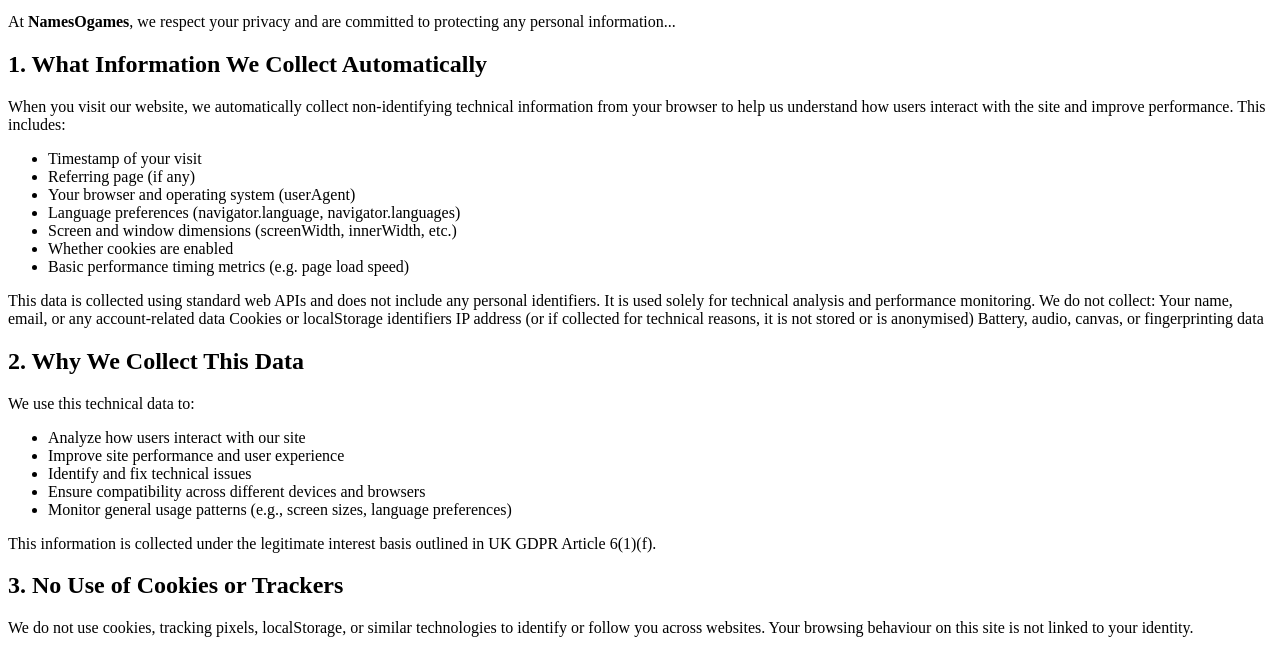
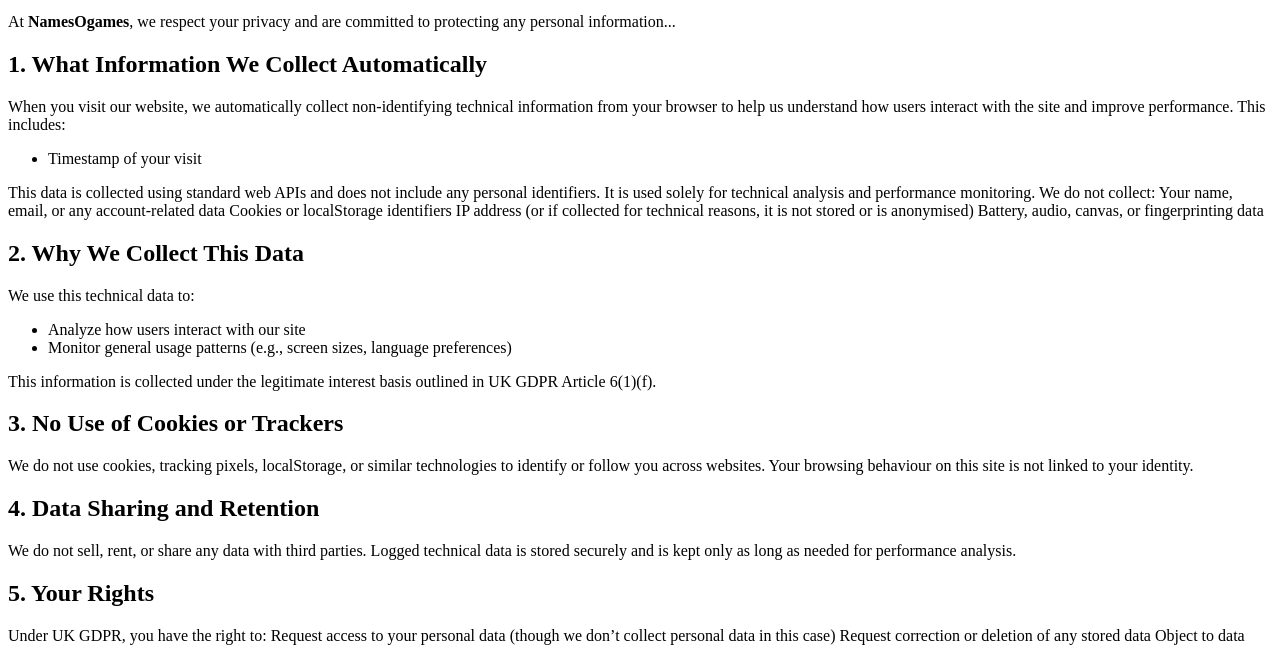
Before and after one commit to GrimmyPigeon/namesogames, a plain HTML site: page privacy.html in a window 1280 px wide. Shown: the part 101-747 px from the top of the page. Drawn offline with Linux system fonts and the light colour scheme.

Commit message:
changed what info I get from users

```diff
--- a/privacy.html
+++ b/privacy.html
@@ -17,12 +17,6 @@
     This includes:
     <ul>
       <li>Timestamp of your visit</li>
-      <li>Referring page (if any)</li>
-      <li>Your browser and operating system (userAgent)</li>
-      <li>Language preferences (navigator.language, navigator.languages)</li>
-      <li>Screen and window dimensions (screenWidth, innerWidth, etc.)</li>
-      <li>Whether cookies are enabled</li>
-      <li>Basic performance timing metrics (e.g. page load speed)</li>
     </ul>
     This data is collected using standard web APIs and does not include any personal identifiers. It is used solely for technical analysis and performance monitoring.
 
@@ -40,9 +34,6 @@
     We use this technical data to:
     <ul>
         <li>Analyze how users interact with our site</li>
-        <li>Improve site performance and user experience</li>
-        <li>Identify and fix technical issues</li>
-        <li>Ensure compatibility across different devices and browsers</li>
         <li>Monitor general usage patterns (e.g., screen sizes, language preferences)</li>
     </ul>
 
```
Also changed, not shown: index.html (+0 -11 lines).
